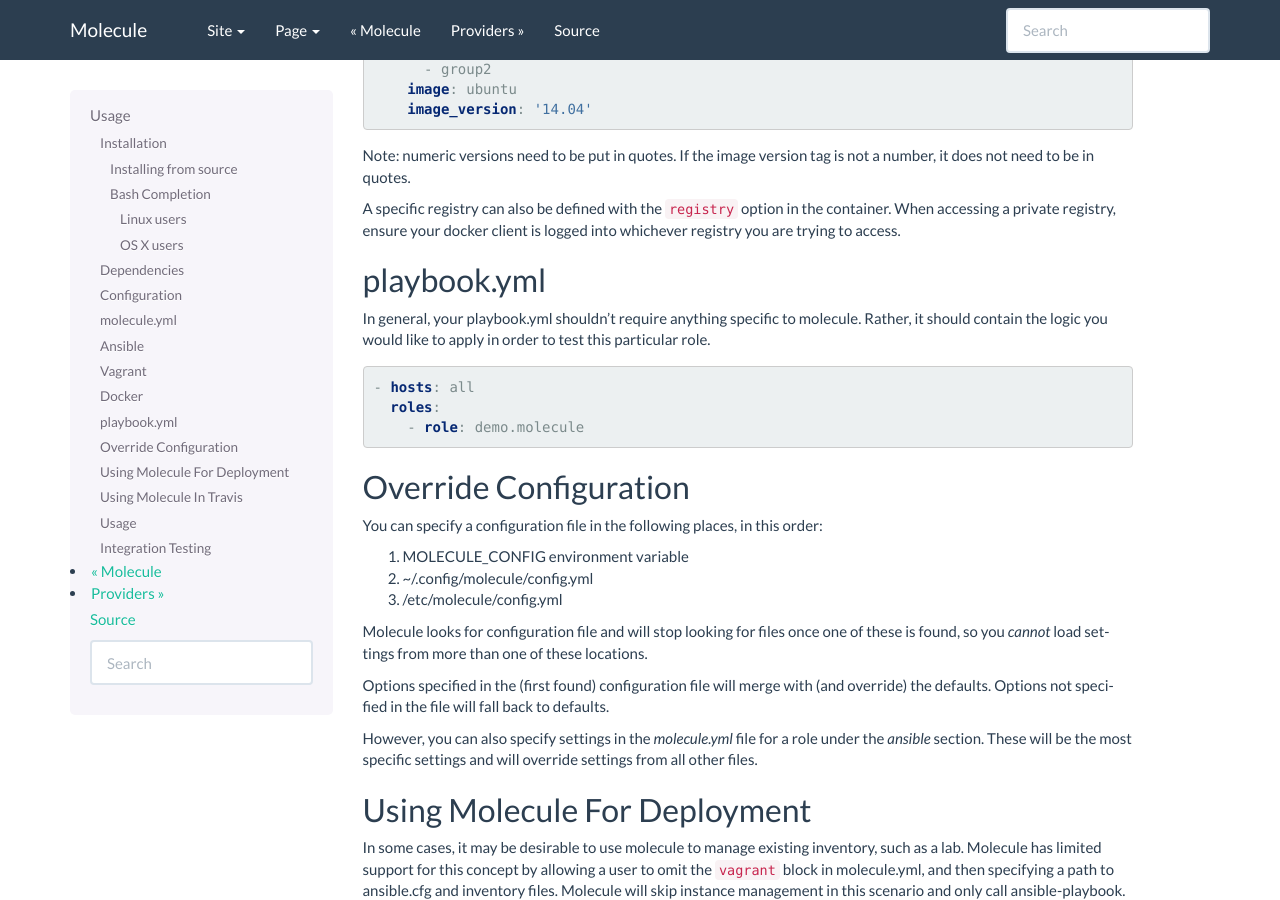
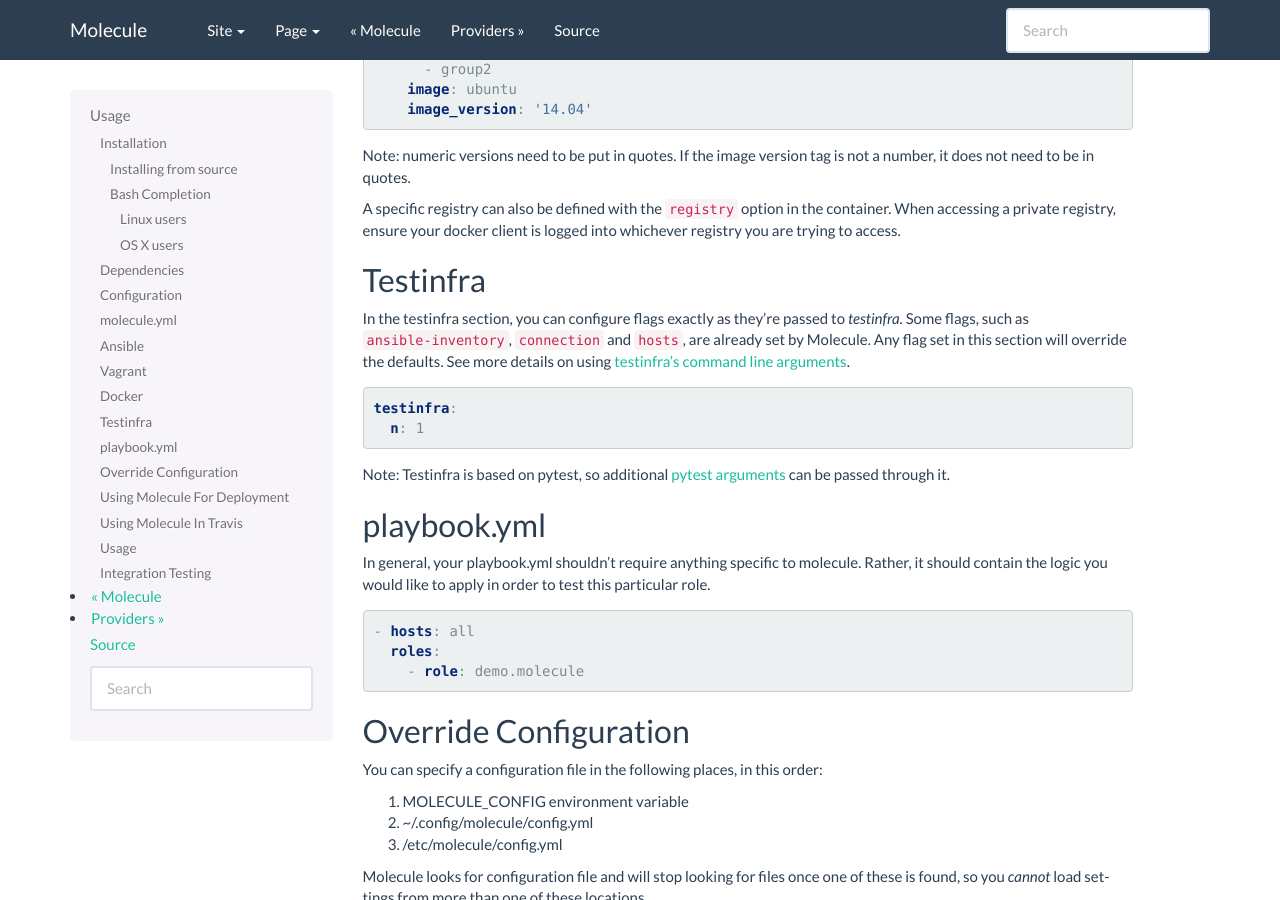
Before and after one commit to ansible/molecule, a Sphinx documentation site: the page built from docs/source/usage.rst, in a window 1280 px wide and 900 px high, scrolled down 4871 px. Built offline with Sphinx 7.4.7, drawn with Linux system fonts in a browser that asks for light colours; the version number could not be read and is left out.

Commit message:
Updates documentation for Testinfra usage

```diff
--- a/docs/source/usage.rst
+++ b/docs/source/usage.rst
@@ -299,6 +299,27 @@
 When accessing a private registry, ensure your docker client is logged into whichever
 registry you are trying to access.
 
+Testinfra
+---------
+
+In the testinfra section, you can configure flags exactly as they're
+passed to `testinfra`. Some flags, such as ``ansible-inventory``,
+``connection`` and ``hosts``, are already set by Molecule. Any flag
+set in this section will override the defaults. See more details on
+using `testinfra's command line arguments`_.
+
+.. code-block:: yaml
+
+    testinfra:
+      n: 1
+
+
+Note: Testinfra is based on pytest, so additional `pytest arguments`_ can be
+passed through it.
+
+.. _`testinfra's command line arguments`: http://testinfra.readthedocs.io/en/latest/invocation.html
+.. _`PyTest arguments`: http://pytest.org/latest/usage.html#usage
+
 playbook.yml
 ------------
 
```
